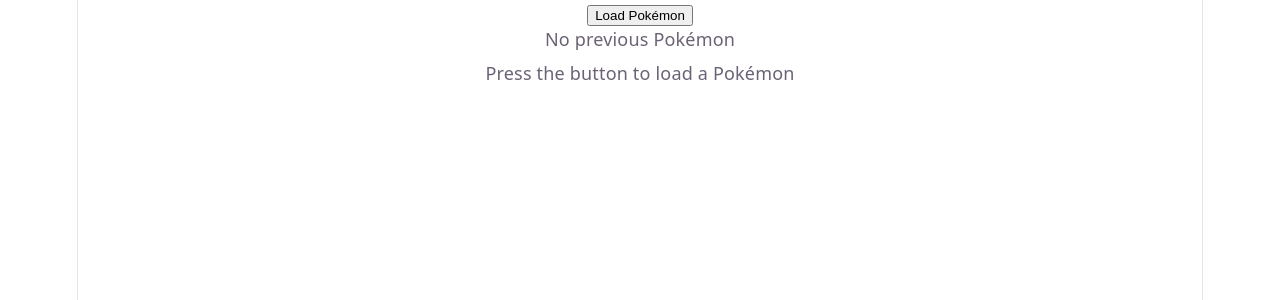
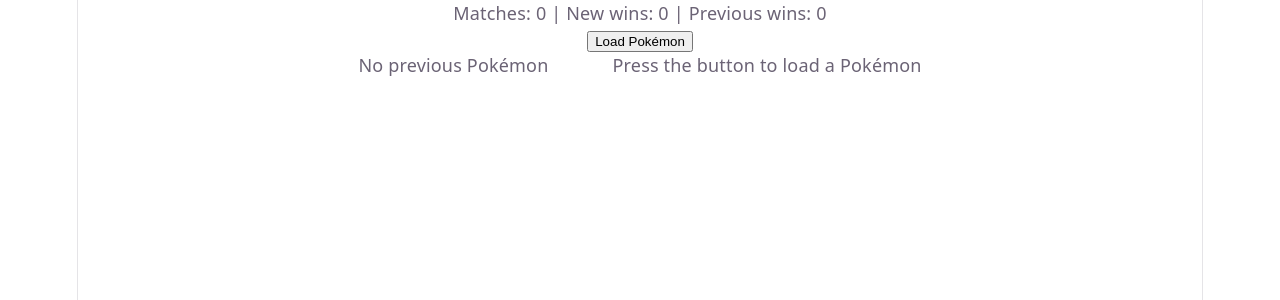
Before and after one commit to dimitarmarkovvv/poke-duel, a React (Vite) app in the folder poke-duel/: page / in a window 1280 px wide. Shown: the top 300 px of the page. Built offline with nearby package versions, Linux system fonts and the light colour scheme.

Commit message:
count the outcomes of each comparison

```diff
--- a/poke-duel/src/App.css
+++ b/poke-duel/src/App.css
@@ -182,3 +182,10 @@
     border-right-color: var(--border);
   }
 }
+
+.arena {
+  display: flex;
+  align-items: center;
+  justify-content: center;
+  gap: 32px;
+}
--- a/poke-duel/src/App.jsx
+++ b/poke-duel/src/App.jsx
@@ -2,12 +2,15 @@
 import './App.css'
 import { getRandomPokemon, getType } from './services/pokeApi'
 import PokemonCard from './components/PokemonCard/PokemonCard';
-import { battle } from './utils/battle/battle';
+import { battle, NEW_WINS, PREVIOUS_WINS, TYPE_MATCH } from './utils/battle/battle';
 
 function App() {
   const [pair, setPair] = useState({ previous: null, current: null });
   const [loading, setLoading] = useState(false);
   const [result, setResult] = useState(null);
+  const [matches, setMatches] = useState(0);
+  const [newWins, setNewWins] = useState(0);
+  const [previousWins, setPreviousWins] = useState(0);
 
   const handleLoad = async () => {
     setLoading(true);
@@ -30,7 +33,16 @@
           [previousType]: previousRelations
         };
 
-        setResult(battle(previousType, currentType, relations));
+        const outcome = battle(previousType, currentType, relations);
+        setResult(outcome);
+
+        if (outcome === TYPE_MATCH) {
+          setMatches(matches + 1);
+        } else if (outcome === NEW_WINS) {
+          setNewWins(newWins + 1);
+        } else if (outcome === PREVIOUS_WINS) {
+          setPreviousWins(previousWins + 1);
+        };
       } else {
         setResult(null);
       };
@@ -49,11 +61,14 @@
   return (
     <div>
       <div>
+        <p>Matches: {matches} | New wins: {newWins} | Previous wins: {previousWins}</p>
         <button onClick={handleLoad} disabled={loading}>Load Pokémon</button>
 
-        <PokemonCard pokemon={pair.previous} placeholder='No previous Pokémon' />
-        <h2>{result}</h2>
-        <PokemonCard pokemon={pair.current} placeholder='Press the button to load a Pokémon' />
+        <div className='arena'>
+          <PokemonCard pokemon={pair.previous} placeholder='No previous Pokémon' />
+          <h2>{result}</h2>
+          <PokemonCard pokemon={pair.current} placeholder='Press the button to load a Pokémon' />
+        </div>
       </div>
     </div>
   );
```
Also changed, not shown: 1 other file (tests, documents, lock files or other folders).
